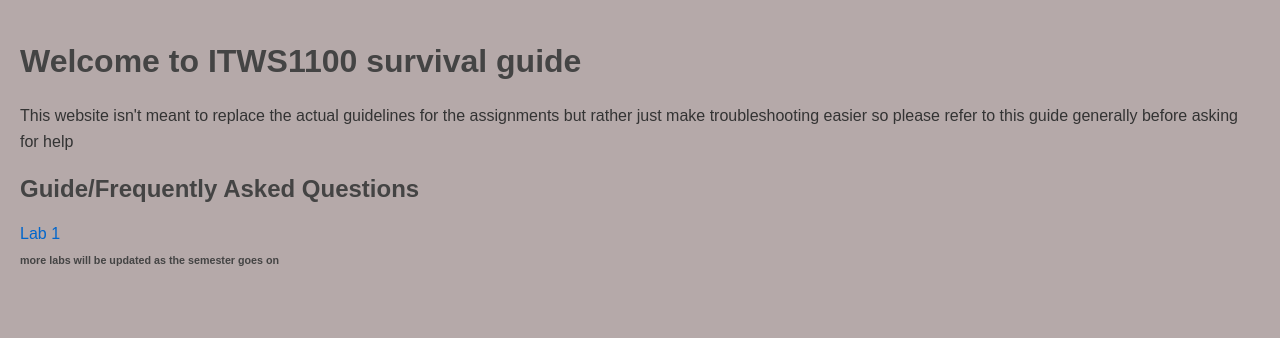
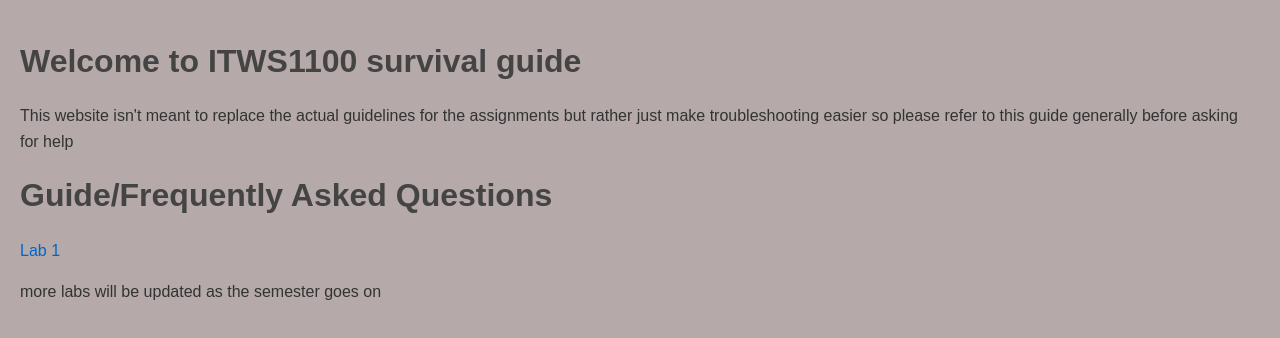
Before and after one commit to shashwot2/TAHandbook, a plain HTML site: page main.html in a window 1280 px wide. Drawn offline with Linux system fonts and the light colour scheme.

Commit message:
hotfix tags

```diff
--- a/main.html
+++ b/main.html
@@ -10,13 +10,13 @@
     <p> This website isn't meant to replace the actual guidelines for the assignments but rather just make troubleshooting easier so please refer to this guide generally before asking for help</p>
 
 
-    <h2>Guide/Frequently Asked Questions</h1>
+    <h1>Guide/Frequently Asked Questions</h1>
 
         <div class="faq">
             <a href="FAQLab1.html"> Lab 1</a>
         </div>
 
-        <h6>more labs will be updated as the semester goes on</p>
+        <p>more labs will be updated as the semester goes on</p>
 
 </body>
 </html>
```
